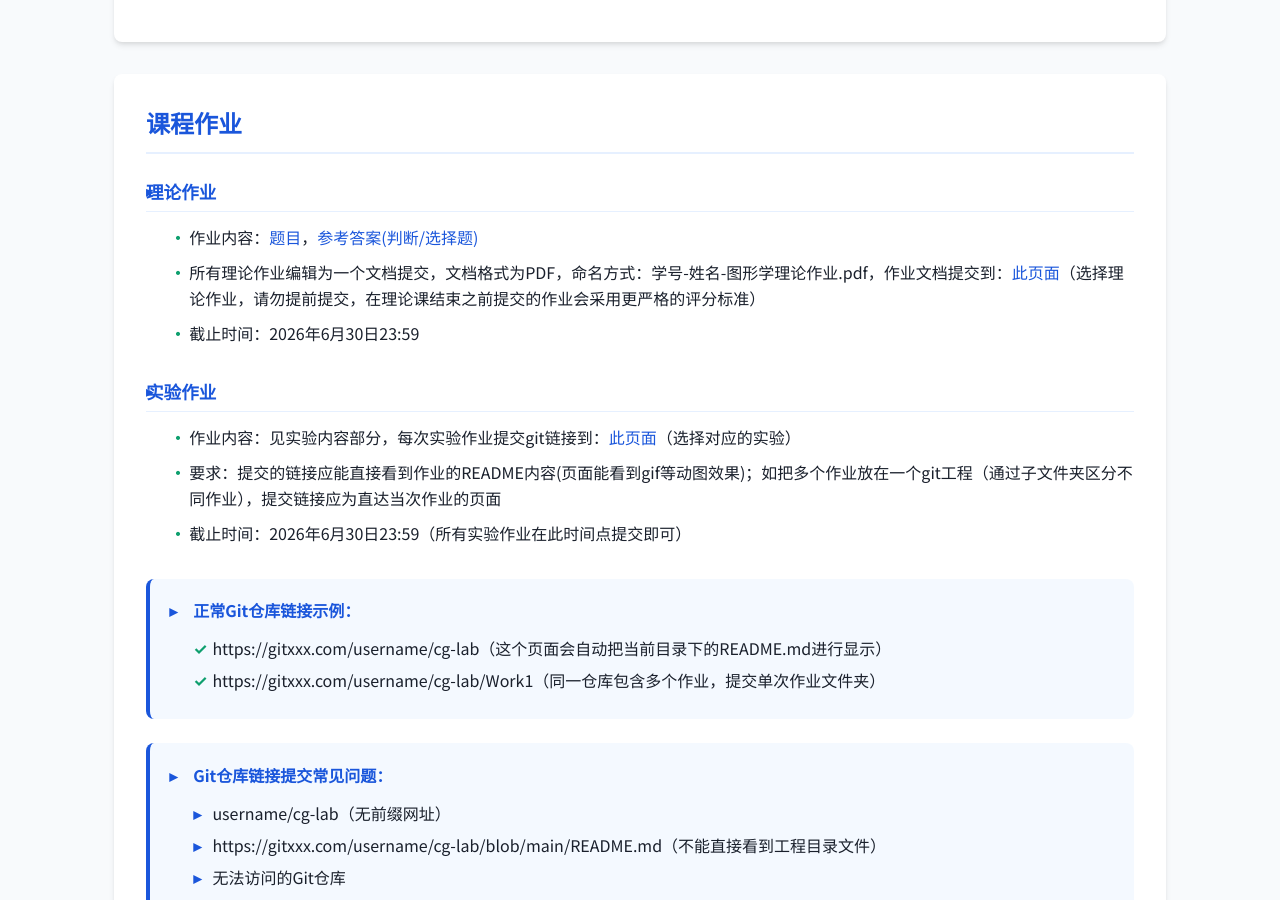
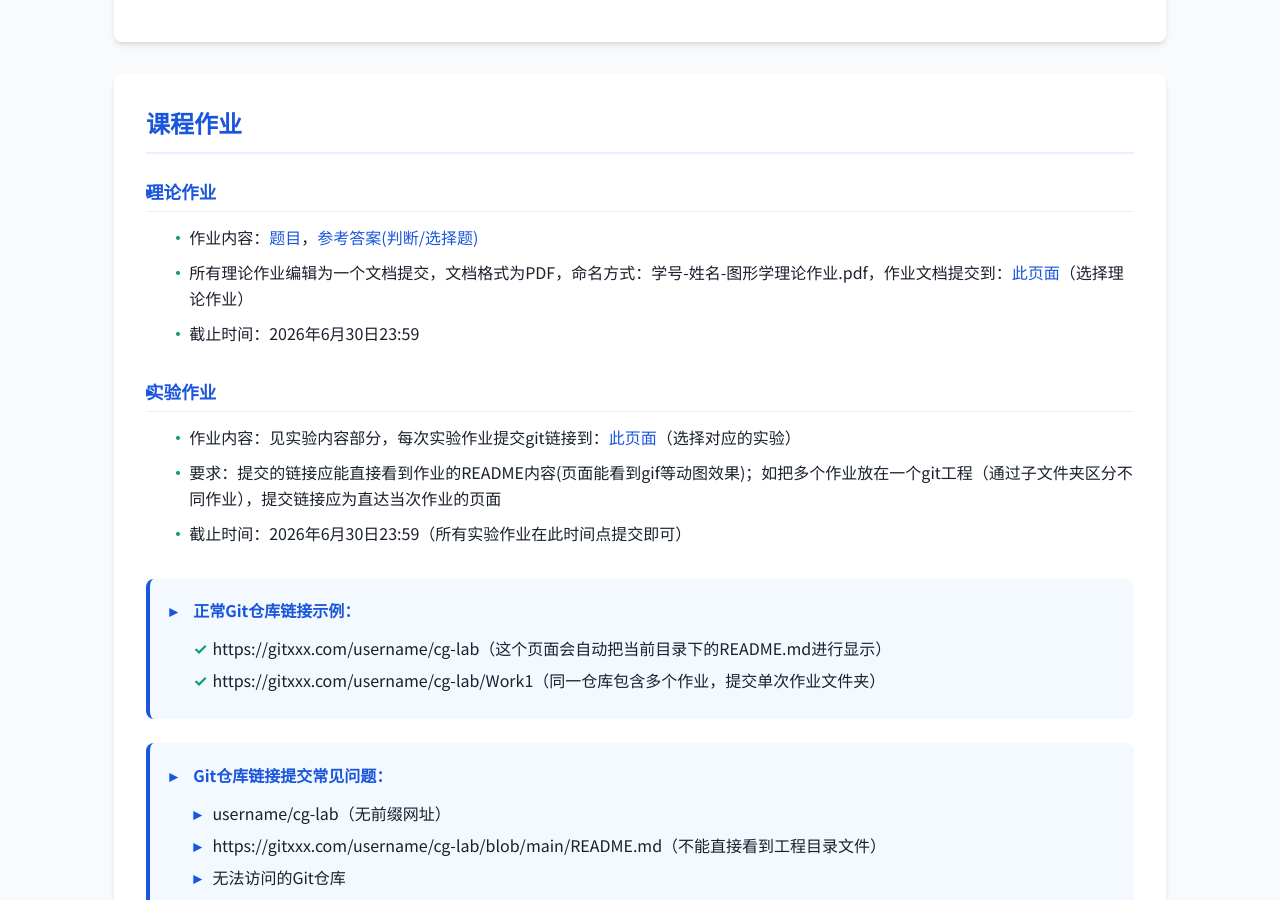
Before and after one commit to zhwinfo/zhwinfo.github.io, a Jekyll site: the page cg/index.html, which Jekyll copies as it is, in a window 1280 px wide and 900 px high, scrolled down 2262 px. Built offline with Jekyll 4.4.1, drawn with Linux system fonts in a browser that asks for light colours.

Commit message:
fast update

```diff
--- a/cg/index.html
+++ b/cg/index.html
@@ -544,7 +544,7 @@
                         <strong>理论作业</strong>
                         <ul>
                             <li>作业内容：<a href="https://pan.bnu.edu.cn/l/z1IJOO" target="_blank">题目</a>，<a href="https://bnu-3dv-lab.feishu.cn/wiki/OyvEwTerDi2AF2keRU9c6yzBnUc" target="_blank">参考答案(判断/选择题)</a></li>
-                            <li>所有理论作业编辑为一个文档提交，文档格式为PDF，命名方式：学号-姓名-图形学理论作业.pdf，作业文档提交到：<a href="/cg/submit" target="_blank">此页面</a>（选择理论作业，请勿提前提交，在理论课结束之前提交的作业会采用更严格的评分标准）</li>
+                            <li>所有理论作业编辑为一个文档提交，文档格式为PDF，命名方式：学号-姓名-图形学理论作业.pdf，作业文档提交到：<a href="/cg/submit" target="_blank">此页面</a>（选择理论作业）</li>
                             <li>截止时间：2026年6月30日23:59</li>
                         </ul>
                     </li>
```
